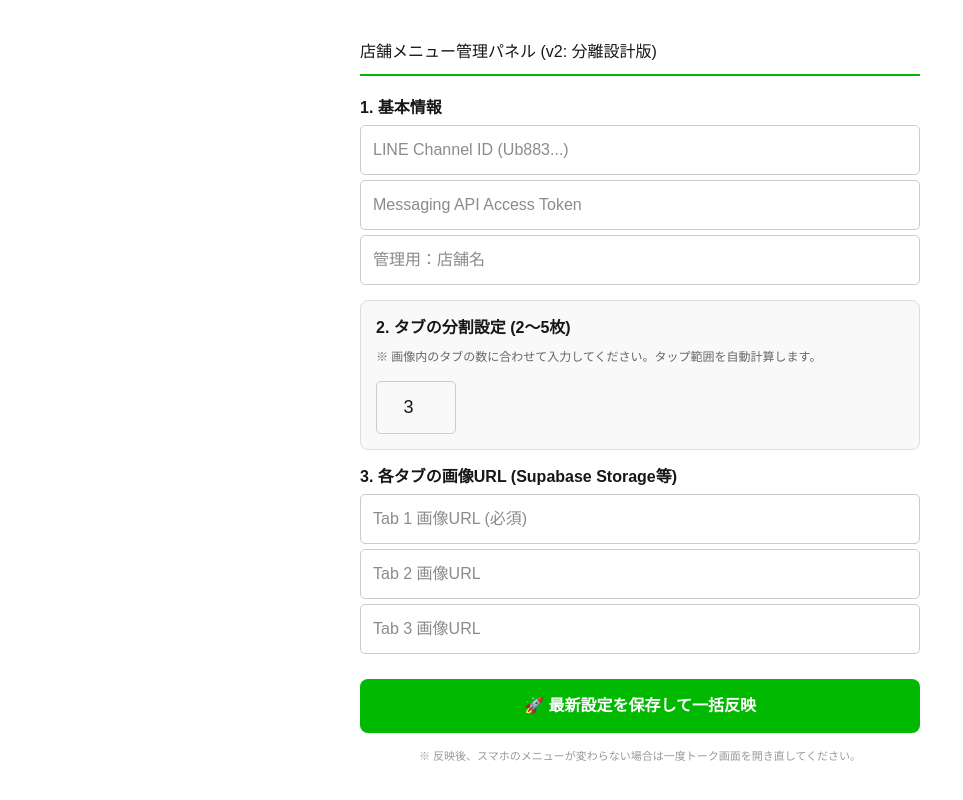
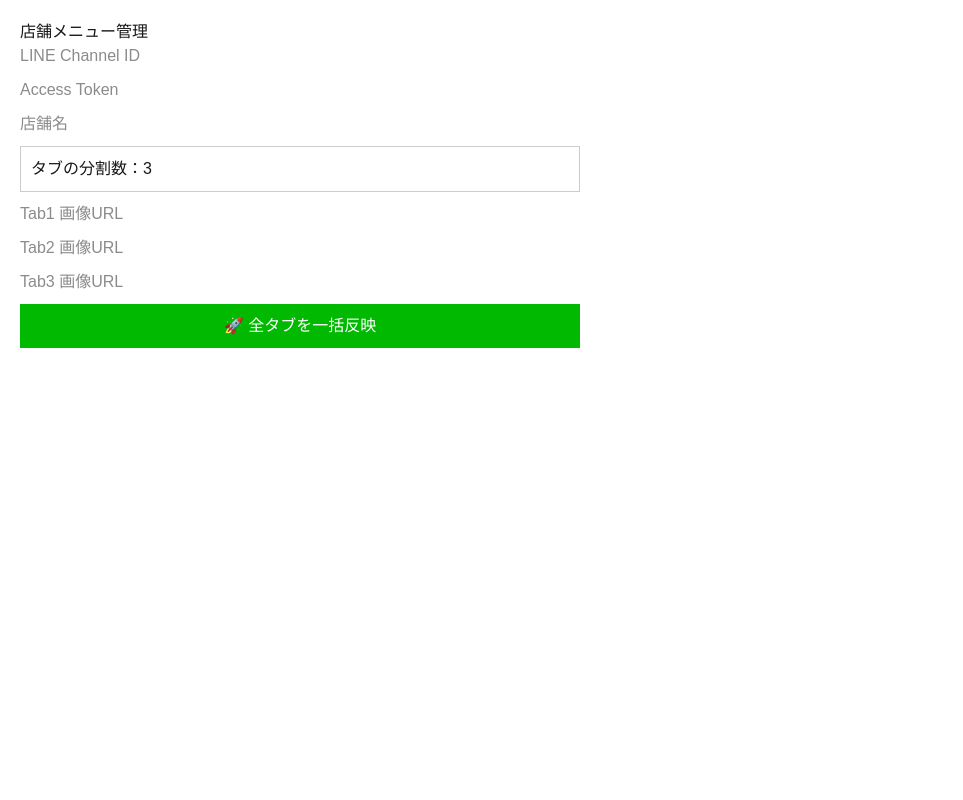
Before and after one commit to skarahajimaruore/line-marketing-tool, a Next.js app: page /admin in a window 1280 px wide. Shown: the top 800 px of the page, without its empty margins (0-963 px from the left). Built offline with nearby package versions, Linux system fonts and the light colour scheme.

Commit message:
クライアント変更2

```diff
--- a/app/admin/page.tsx
+++ b/app/admin/page.tsx
@@ -3,7 +3,7 @@ import { useState } from 'react';
 
 export default function AdminPage() {
   const [loading, setLoading] = useState(false);
-  const [tabCount, setTabCount] = useState(3); // デフォルト3分割
+  const [tabCount, setTabCount] = useState(3); // デフォルト3
   const [formData, setFormData] = useState({
     channel_id: '',
     access_token: '',
@@ -14,112 +14,53 @@ export default function AdminPage() {
   });
 
   const handleUpdate = async () => {
-    // バリデーション
-    if (!formData.channel_id || !formData.access_token) {
-      alert('⚠️ Channel IDとAccess Tokenは必須です');
-      return;
-    }
-
     setLoading(true);
     try {
       const res = await fetch('/api/admin/richmenu', {
         method: 'POST',
         headers: { 'Content-Type': 'application/json' },
-        body: JSON.stringify({
-          ...formData,
-          tab_count: tabCount // 📐 ここで分割数をAPIに飛ばします
-        }),
+        body: JSON.stringify({ ...formData, tab_count: tabCount }),
       });
-
-      const result = await res.json();
-
-      if (res.ok) {
-        alert('✅ 成功：最新メニューを発行し、DBを更新しました！');
-      } else {
-        alert(`❌ 発行エラー: ${result.error || '不明なエラー'}`);
-      }
+      if (res.ok) alert('✅ 反映に成功しました');
+      else alert('❌ 発行エラーが発生しました');
     } catch (e) {
-      console.error(e);
-      alert('🔥 通信エラーが発生しました。Vercelのログを確認してください。');
+      alert('🔥 通信エラーが発生しました');
     } finally {
       setLoading(false);
     }
   };
 
-  // 入力変更時の共通ハンドラ
-  const handleChange = (e: React.ChangeEvent<HTMLInputElement>) => {
-    setFormData({ ...formData, [e.target.name]: e.target.value });
-  };
+  return (
+    <div style={{ padding: '20px', maxWidth: '600px' }}>
+      <h2>店舗メニュー管理</h2>
+      <div style={{ display: 'flex', flexDirection: 'column', gap: '10px' }}>
+        <input placeholder="LINE Channel ID" onChange={e => setFormData({...formData, channel_id: e.target.value})} />
+        <input placeholder="Access Token" onChange={e => setFormData({...formData, access_token: e.target.value})} />
+        <input placeholder="店舗名" onChange={e => setFormData({...formData, name: e.target.value})} />
 
-  return (
-    <div style={{ padding: '40px 20px', maxWidth: '600px', margin: '0 auto', fontFamily: 'sans-serif' }}>
-      <h2 style={{ borderBottom: '2px solid #00b900', paddingBottom: '10px' }}>
-        店舗メニュー管理パネル (v2: 分離設計版)
-      </h2>
-
-      <div style={{ display: 'flex', flexDirection: 'column', gap: '15px', marginTop: '20px' }}>
-
-        <section>
-          <label style={{ fontWeight: 'bold' }}>1. 基本情報</label>
-          <input name="channel_id" placeholder="LINE Channel ID (Ub883...)" style={inputStyle} onChange={handleChange} />
-          <input name="access_token" placeholder="Messaging API Access Token" style={inputStyle} onChange={handleChange} />
-          <input name="name" placeholder="管理用：店舗名" style={inputStyle} onChange={handleChange} />
-        </section>
-
-        <section style={{ background: '#f9f9f9', padding: '15px', borderRadius: '8px', border: '1px solid #ddd' }}>
-          <label style={{ fontWeight: 'bold', display: 'block', marginBottom: '8px' }}>
-            2. タブの分割設定 (2〜5枚)
-          </label>
-          <p style={{ fontSize: '12px', color: '#666', marginBottom: '10px' }}>
-            ※ 画像内のタブの数に合わせて入力してください。タップ範囲を自動計算します。
-          </p>
+        {/* タブ数設定のみ追加 */}
+        <div style={{ padding: '10px', border: '1px solid #ccc' }}>
+          <label>タブの分割数：</label>
           <input
             type="number"
             value={tabCount}
-            min="2" max="5"
             onChange={e => setTabCount(Number(e.target.value))}
-            style={{ ...inputStyle, width: '80px', fontSize: '18px', textAlign: 'center' }}
+            style={{ width: '50px' }}
           />
-        </section>
+        </div>
 
-        <section>
-          <label style={{ fontWeight: 'bold' }}>3. 各タブの画像URL (Supabase Storage等)</label>
-          <input name="tab1_image_url" placeholder="Tab 1 画像URL (必須)" style={inputStyle} onChange={handleChange} />
-          <input name="tab2_image_url" placeholder="Tab 2 画像URL" style={inputStyle} onChange={handleChange} />
-          <input name="tab3_image_url" placeholder="Tab 3 画像URL" style={inputStyle} onChange={handleChange} />
-        </section>
+        <input placeholder="Tab1 画像URL" onChange={e => setFormData({...formData, tab1_image_url: e.target.value})} />
+        <input placeholder="Tab2 画像URL" onChange={e => setFormData({...formData, tab2_image_url: e.target.value})} />
+        <input placeholder="Tab3 画像URL" onChange={e => setFormData({...formData, tab3_image_url: e.target.value})} />
 
         <button
           onClick={handleUpdate}
           disabled={loading}
-          style={{
-            padding: '15px',
-            background: loading ? '#ccc' : '#00b900',
-            color: '#fff',
-            border: 'none',
-            borderRadius: '8px',
-            cursor: loading ? 'not-allowed' : 'pointer',
-            fontSize: '16px',
-            fontWeight: 'bold',
-            marginTop: '10px'
-          }}
+          style={{ padding: '10px', background: '#00b900', color: '#fff', border: 'none', cursor: 'pointer' }}
         >
-          {loading ? 'LINE APIに発行中...' : '🚀 最新設定を保存して一括反映'}
+          {loading ? '反映中...' : '🚀 全タブを一括反映'}
         </button>
-
-        <p style={{ fontSize: '11px', color: '#999', textAlign: 'center' }}>
-          ※ 反映後、スマホのメニューが変わらない場合は一度トーク画面を開き直してください。
-        </p>
       </div>
     </div>
   );
 }
-
-const inputStyle = {
-  width: '100%',
-  padding: '12px',
-  borderRadius: '5px',
-  border: '1px solid #ccc',
-  marginTop: '5px',
-  boxSizing: 'border-box' as const
-};
```
